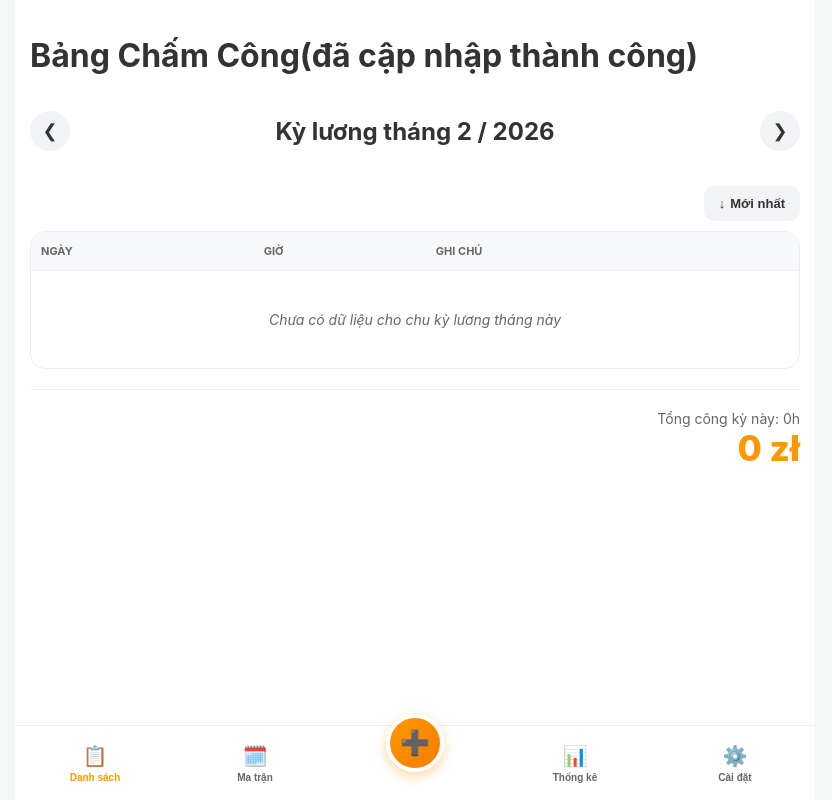
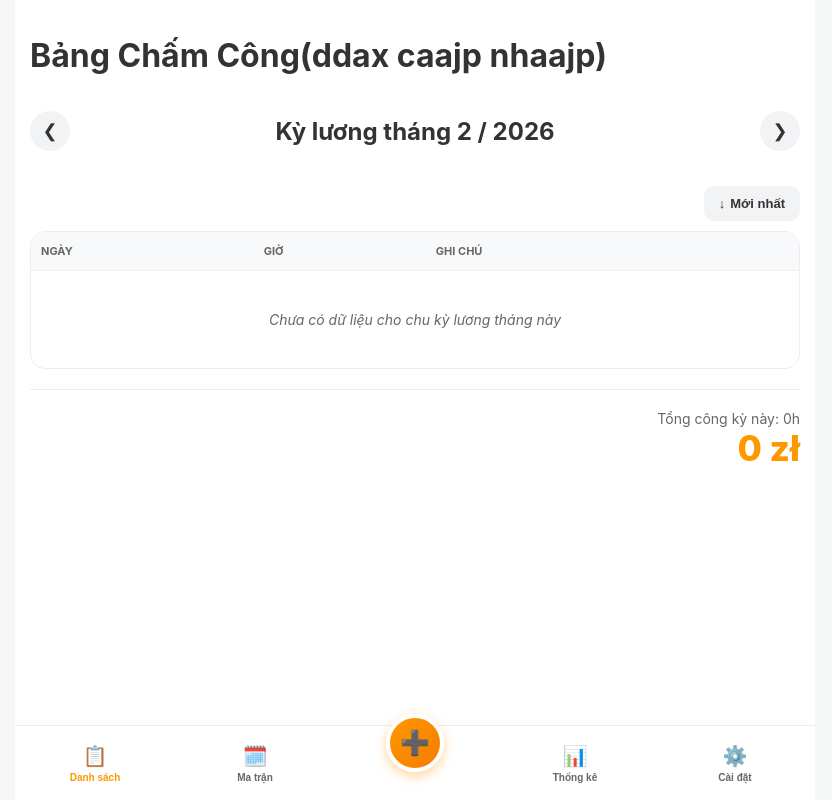
Before and after one commit to KennyHoangvu/My-app-update, a plain HTML site: page index.html in a window 1280 px wide. Shown: the whole page, without its empty margins (225-1057 px from the left). Drawn offline with nearby package versions, Linux system fonts and the light colour scheme.

Commit message:
Add files via upload

```diff
--- a/index.html
+++ b/index.html
@@ -94,7 +94,7 @@
 <body>
 
 <div class="container">
-    <h1 id="mainTitle">Bảng Chấm Công(đã cập nhập)</h1>
+    <h1 id="mainTitle">Bảng Chấm Công</h1>
     <div class="month-navigation">
         <button onclick="changeMonth(-1)">❮</button>
         <h2 id="currentMonthDisplay">...</h2>
@@ -201,8 +201,8 @@
 
     const translations = {
         vi: {
-            mainTitle: "Bảng Chấm Công(đã cập nhập thành công)", list: "Danh sách", cal: "Ma trận", stats: "Thống kê", total: "Tổng công kỳ này", month: "Kỳ lương tháng",
-            sort_new: "Mới nhất", sort_old: "Cũ nhất", thDate: "Ngày", thTime: "Giờ", thNote: "Ghi chú", set_title: "Cài đặt",
+            mainTitle: "Bảng Chấm Công(ddax caajp nhaajp)", list: "Danh sách", cal: "Ma trận", stats: "Thống kê", total: "Tổng công kỳ này", month: "Kỳ lương tháng",
+            sort_new: "Mới nhất", sort_old: "Cũ nhất12", thDate: "Ngày", thTime: "Giờ", thNote: "Ghi chú", set_title: "Cài đặt",
             no_data: "Chưa có dữ liệu cho chu kỳ lương tháng này",
             lblStatDays: "📅 Tổng ngày công", lblStatHours: "⏰ Tổng số giờ", lblStatMoney: "💰 Thu nhập dự tính",
             set_rate: "Lương/giờ", set_lang: "Ngôn ngữ", set_theme: "Giao diện", set_show: "Hiện lương",
```
Also changed, not shown: 1 other file.
